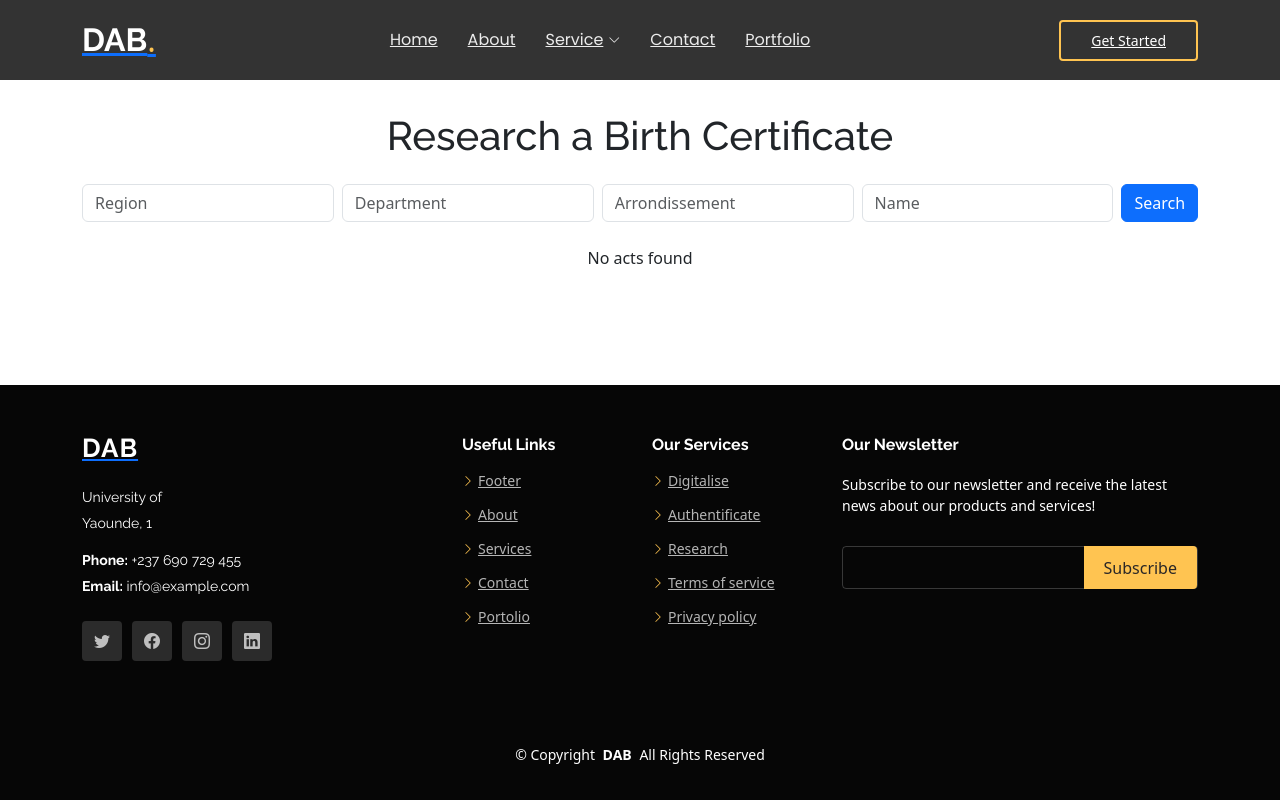
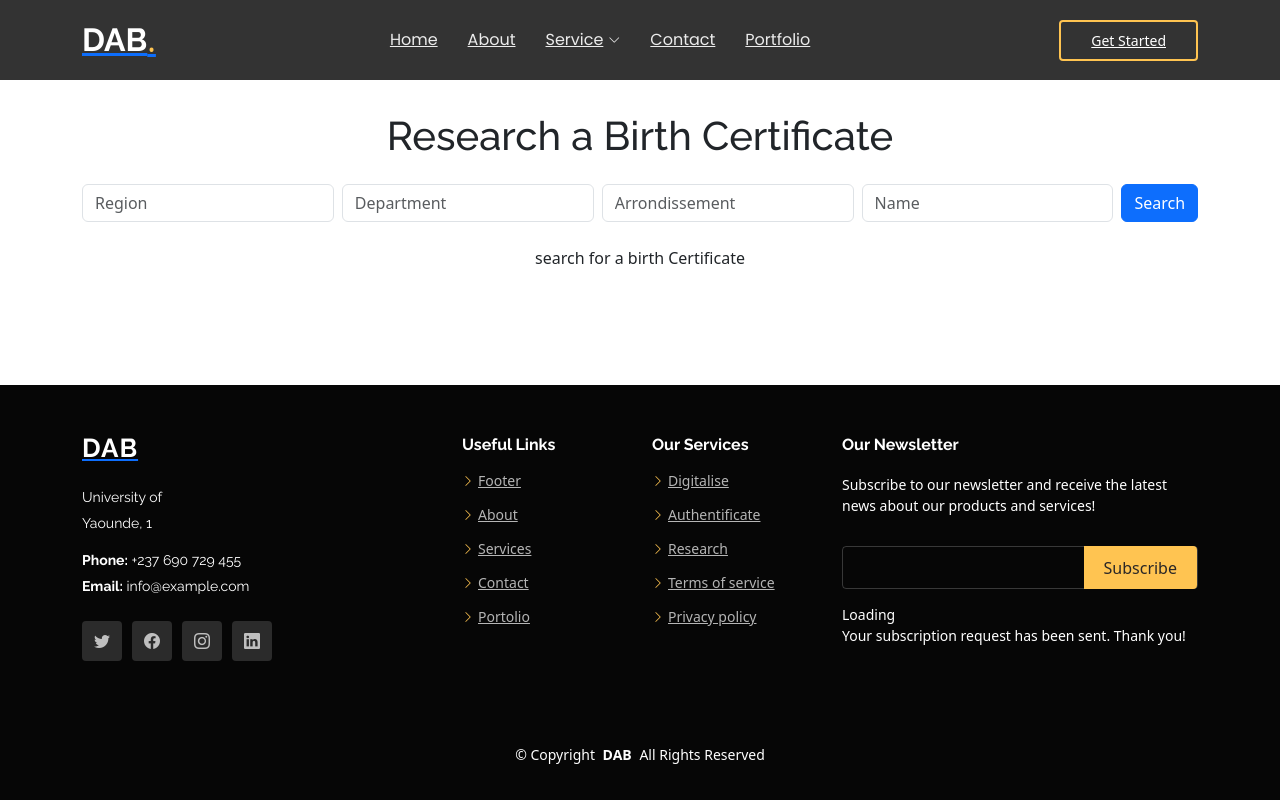
Before and after one commit to kamsuhans/Projet-INF4288, a React (Create React App) app: page /actslist in a window 1280 px wide. Built offline with nearby package versions, Linux system fonts and the light colour scheme.

Commit message:
new update the links on the home,footer and Actslist pages

```diff
--- a/src/Components/Footer.jsx
+++ b/src/Components/Footer.jsx
@@ -53,7 +53,7 @@
             <div className="col-lg-4 col-md-12 footer-newsletter">
               <h4>Our Newsletter</h4>
               <p>Subscribe to our newsletter and receive the latest news about our products and services!</p>
-              <form action="forms/newsletter.php" method="post" className="php-email-form">
+              <form>
                 <div className="newsletter-form">
                   <input type="email" name="email" />
                   <input type="submit" value="Subscribe" />
--- a/src/Pages/ActsList.jsx
+++ b/src/Pages/ActsList.jsx
@@ -136,7 +136,7 @@
               </div>
             ))
           ) : (
-            !isLoading && <div className="col-12 text-center">No acts found</div>
+            !isLoading && <div className="col-12 text-center">search for a birth Certificate</div>
           )}
         </div>
       </div>
--- a/src/Pages/Home.jsx
+++ b/src/Pages/Home.jsx
@@ -168,21 +168,22 @@
       </div>
       {/* <!-- End Service Item --> */}
 
-      <div class="col-lg-4 col-md-6" data-aos="fade-up" data-aos-delay="400">
+      {/* <!-- End Service Item --> */}
+
+      <div class="col-lg-4 col-md-6" data-aos="fade-up" data-aos-delay="500">
         {/* <div class="service-item position-relative">
           <div class="icon">
-            <i class="bi bi-bounding-box-circles"></i>
+            <i class="bi bi-calendar4-week"></i>
           </div>
-          <a href="service-details.html" class="stretched-link">
-            <h3>Asperiores Commodit</h3>
-          </a>
-          <p>Authentication ensures the validity and integrity of digital birth certificates through secure verification methods, safeguarding against fraud and unauthorized alterations.</p>
+          <Link to="/authenticate" class="stretched-link">
+            <h3>Authentication</h3>
+          </Link>
+          <p></p>
           <a href="service-details.html" class="stretched-link"></a>
         </div> */}
       </div>
-      {/* <!-- End Service Item --> */}
 
-      <div class="col-lg-4 col-md-6" data-aos="fade-up" data-aos-delay="500">
+      <div class="col-lg-4 col-md-6" data-aos="fade-up" data-aos-delay="300">
         <div class="service-item position-relative">
           <div class="icon">
             <i class="bi bi-calendar4-week"></i>
@@ -191,9 +192,9 @@
             <h3>Authentication</h3>
           </Link>
           <p>Authentication ensures the validity and integrity of digital birth certificates through secure verification methods, safeguarding against fraud and unauthorized alterations.</p>
-          <a href="service-details.html" class="stretched-link"></a>
         </div>
       </div>
+      {/* <!-- End Service Item --> */}
       {/* <!-- End Service Item --> */}
     </div>
   </div>
@@ -421,7 +422,7 @@
       </div>
 
       <div class="col-lg-8">
-        <form action="forms/contact.php" method="post" class="php-email-form" data-aos="fade-up" data-aos-delay="200">
+        <form action="/" class="php-email-form" data-aos="fade-up" data-aos-delay="200">
           <div class="row gy-4">
 
             <div class="col-md-6">
```
